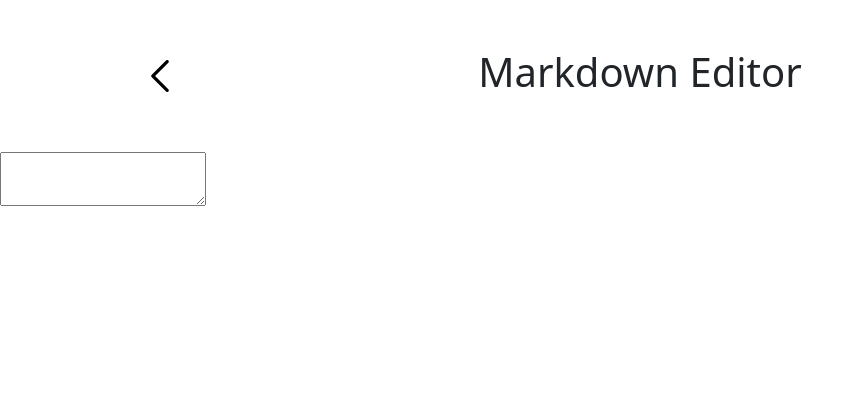
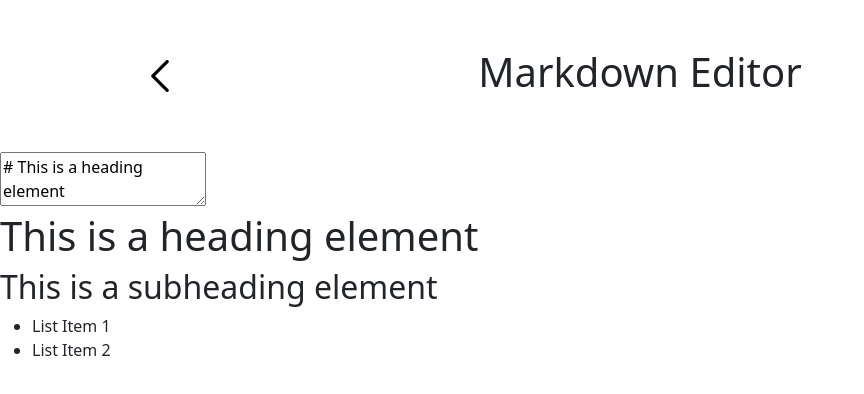
Before and after one commit to cmcgrath454/fcc-front-end-libraries, a React (Create React App) app: page /#/markdown-editor in a window 1280 px wide. Shown: the top 394 px of the page, without its empty margins (0-864 px from the left). Built offline with nearby package versions, Linux system fonts and the light colour scheme.

Commit message:
changed md parsing to be handled by useEffect

```diff
--- a/src/markdown-app/MarkdownApp.js
+++ b/src/markdown-app/MarkdownApp.js
@@ -2,22 +2,26 @@ import Navbar from "../Navbar";
 import MarkdownEditor from "./MarkdownEditor";
 import MarkdownPreview from "./MarkdownPreview";
 import { parse } from 'marked';
-import { useState } from 'react';
+import { useEffect, useState } from 'react';
+
+const exampleText = `# This is a heading element
+## This is a subheading element
+- List Item 1
+- List Item 2`
 
 function MarkdownApp() {
-    const [input, setInput] = useState('');
+    const [input, setInput] = useState(exampleText);
     const [markdown, setMarkdown] = useState('');
 
-    function handleChange(e) {
-        e.preventDefault();
+
+    useEffect(() => {
         setMarkdown(parse(input));
-        setInput(e.target.value);
-    }
+    }, [input]);
 
     return (
         <>
             <Navbar header='Markdown Editor' />
-            <MarkdownEditor text={input} handleChange={handleChange} />
+            <MarkdownEditor text={input} setText={setInput} />
             <MarkdownPreview markdown={markdown} />
         </>
     )
--- a/src/markdown-app/MarkdownEditor.js
+++ b/src/markdown-app/MarkdownEditor.js
@@ -1,6 +1,10 @@
 function MarkdownEditor(props) {
     return (
-        <textarea onChange={event => props.handleChange(event)}>{props.text}</textarea>
+        <textarea
+            id = "editor"
+            onChange={event => props.setText(event.target.value)}>
+            {props.text}
+        </textarea>
     )
 }
 
--- a/src/markdown-app/MarkdownPreview.js
+++ b/src/markdown-app/MarkdownPreview.js
@@ -1,6 +1,9 @@
 function MarkdownPreview(props) {
     return (
-        <section dangerouslySetInnerHTML={{__html: props.markdown}}></section>
+        <section
+            id="preview"
+            dangerouslySetInnerHTML={{ __html: props.markdown }}>
+        </section>
     )
 }
 
```
